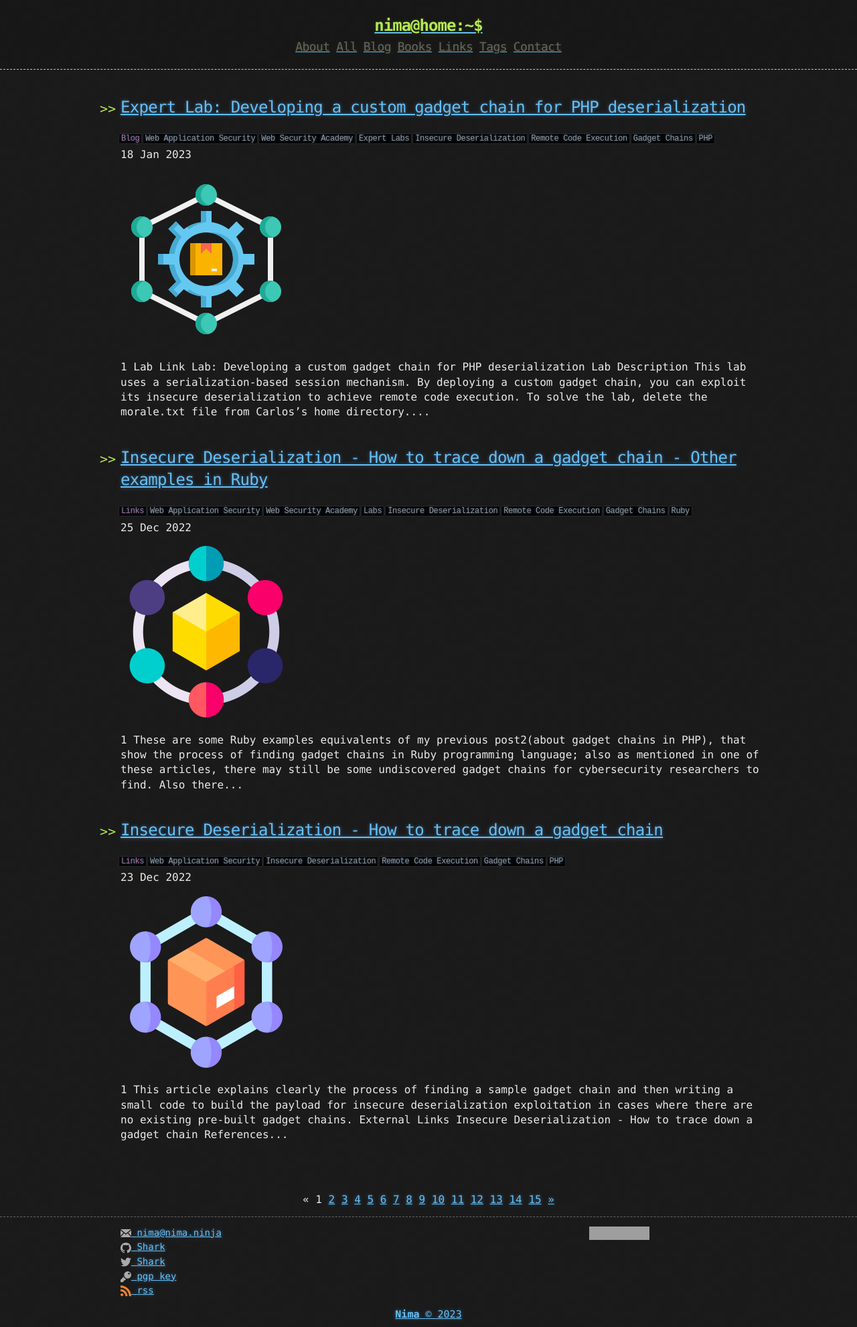
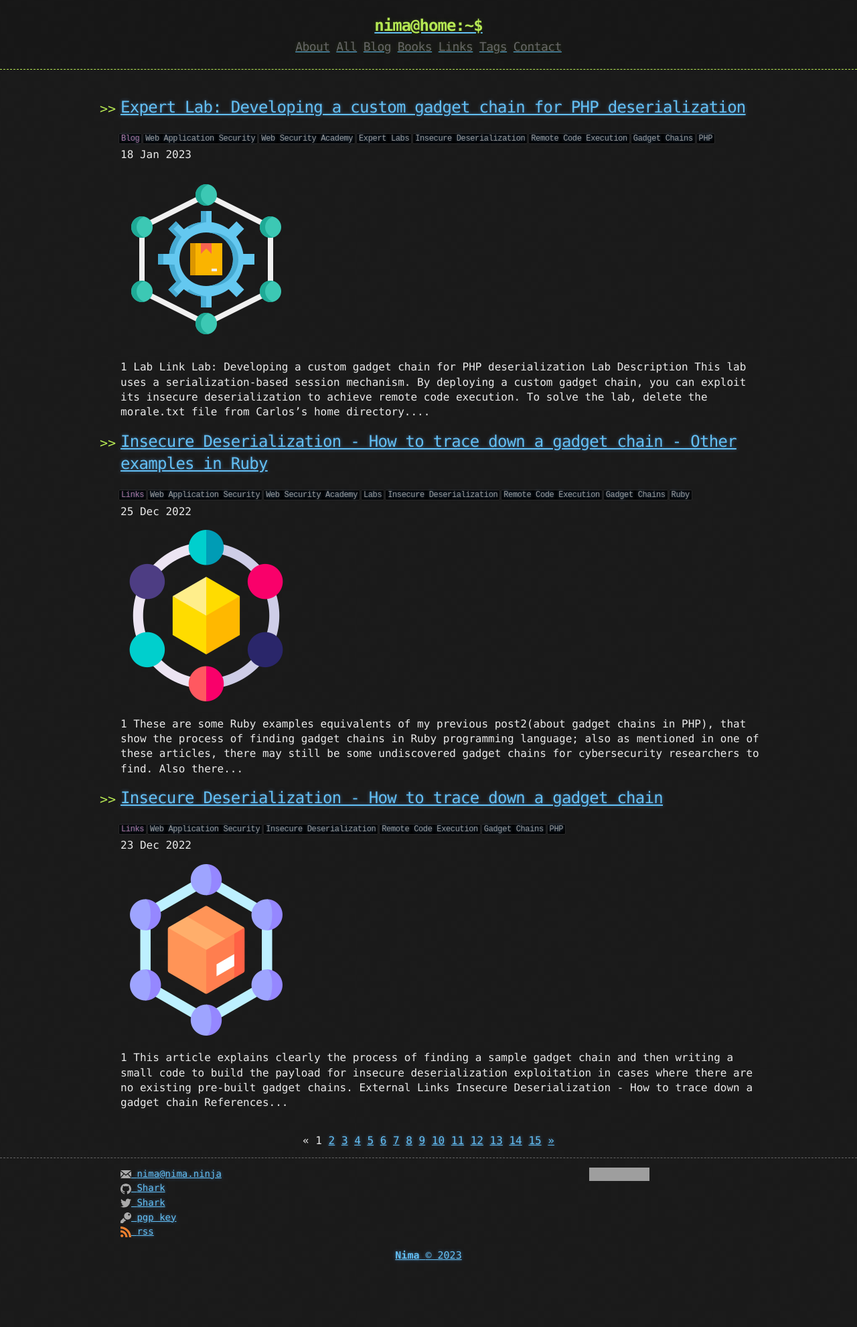
Before and after one commit to CamoCatX/camocatx.github.io, a Jekyll site: the page built from index.html, in a window 1280 px wide. Shown: the whole page at 67% size. Built offline with Jekyll 4.4.1, drawn with Linux system fonts in a browser that asks for light colours; the list of posts is cut into pages by our own code; after the commit the page ends 1893 px from its top, so only the background shows below that; grey boxes are pictures that could not be loaded.

Commit message:
Edit home page

```diff
--- a/index.html
+++ b/index.html
@@ -17,13 +17,12 @@ image: /assets/ninja1.png
         </div>
         <time datetime="{{ post.date | date_to_xmlschema }}">{{ post.date | date_to_string }}</time>
         {% if post.image %}
-          <p><img src="{{post.image}}" alt="" /></p>
+          <p><img src="{{post.image}}" alt=""></p>
         {% endif %}
         <p>{{ post.content | strip_html | truncatewords:50 }}</p>
         <!--{% for cat in post.categories %}
         <code class="language-plaintext highlighter-rouge">{{ cat | xml_escape }}</code>
         {% endfor %}-->
       </li>
-      <br>
     {% endfor %}
 </ul>
```
